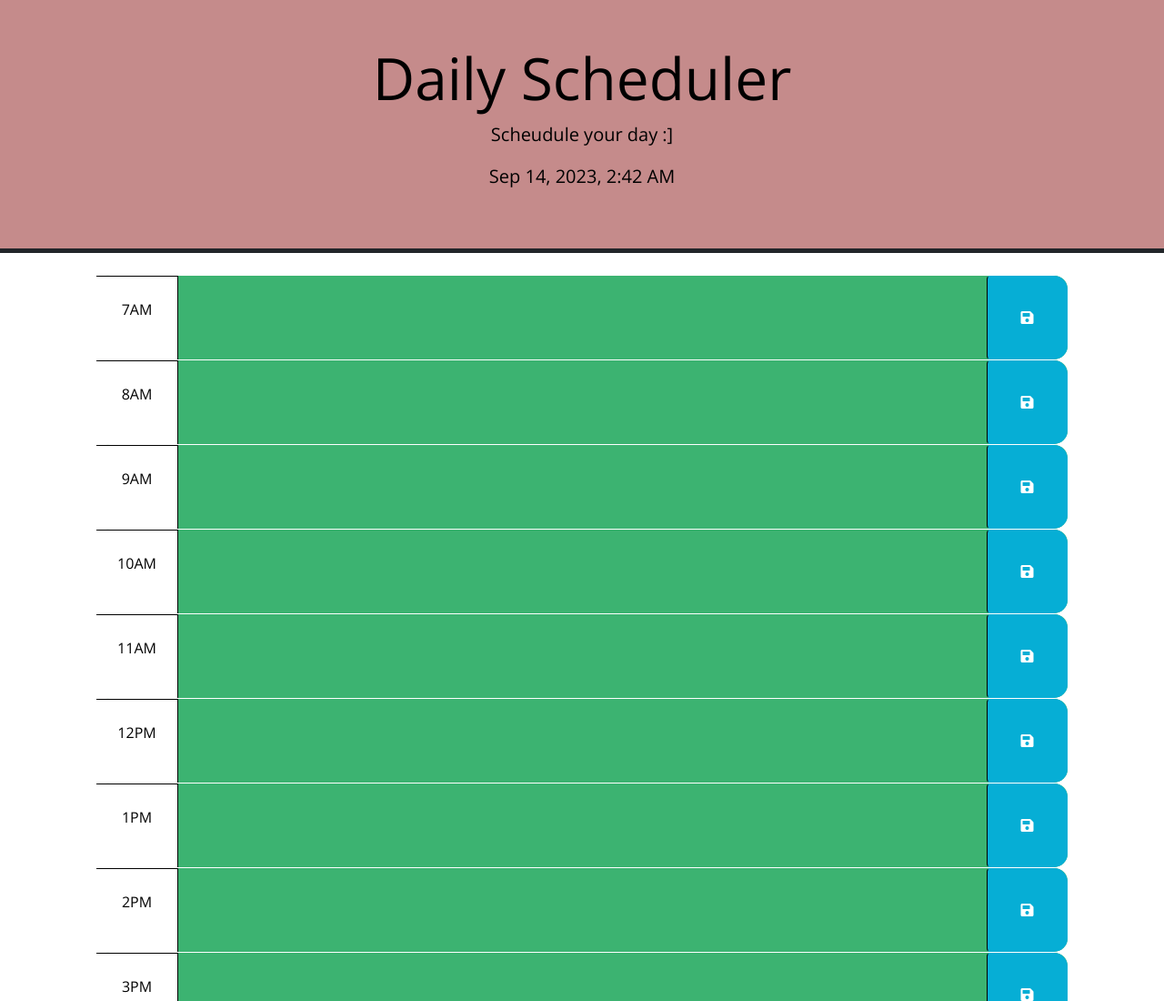
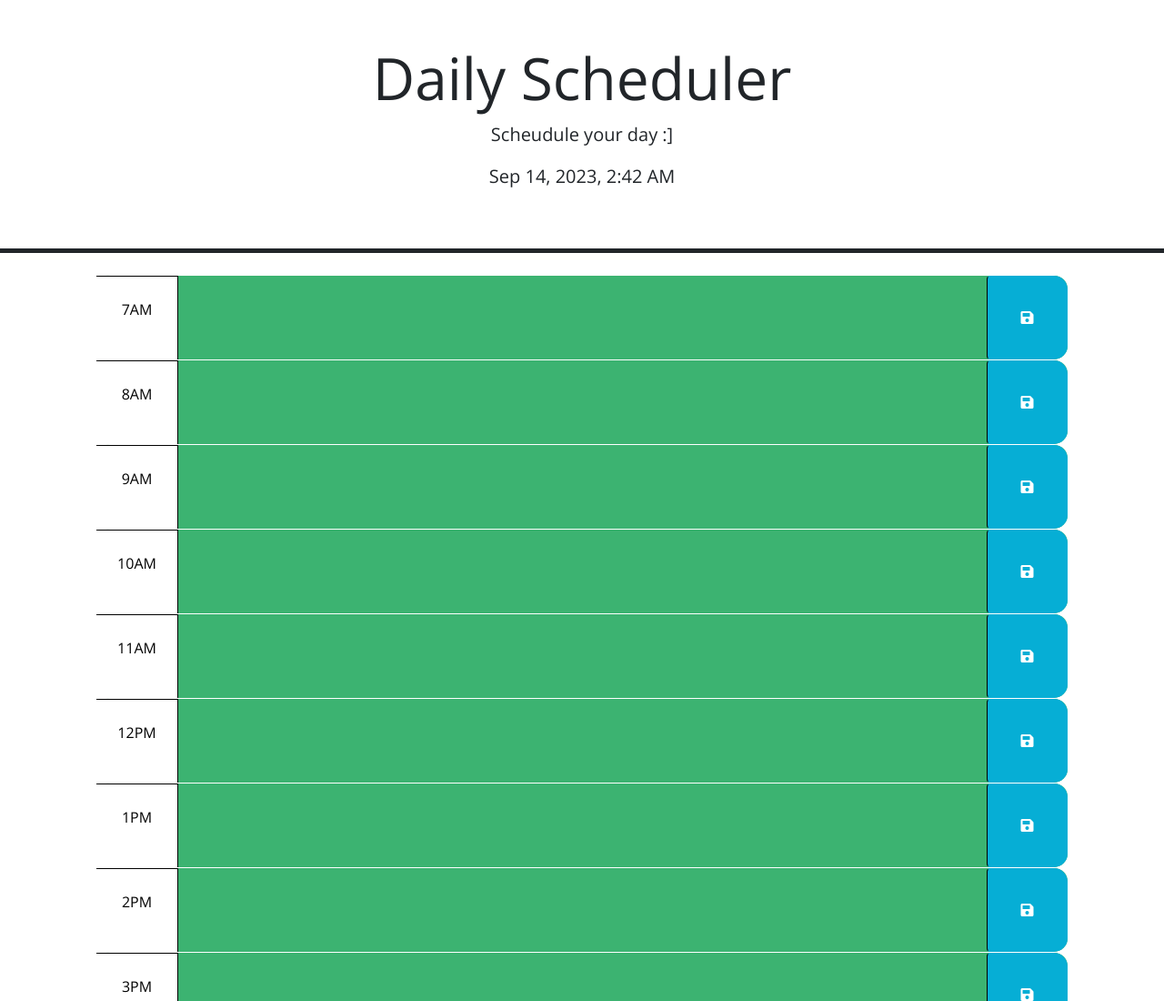
Before and after one commit to tydelgado98/scheduler, a plain HTML site: page index.html in a window 1280 px wide. Shown: the top 1100 px of the page at 91% size. Drawn offline with nearby package versions, Linux system fonts and the light colour scheme.

Commit message:
making adjustments on the colors

```diff
--- a/style.css
+++ b/style.css
@@ -3,14 +3,7 @@ body {
   font-size: 16px;
 }
 
-header {
-  background-color: #c58b8b;
-  color: #000000;
-  padding: 20px;
-  text-align: center;
-  border-bottom: 1px solid #000000;
 
-}
 
 
 textarea {
```
